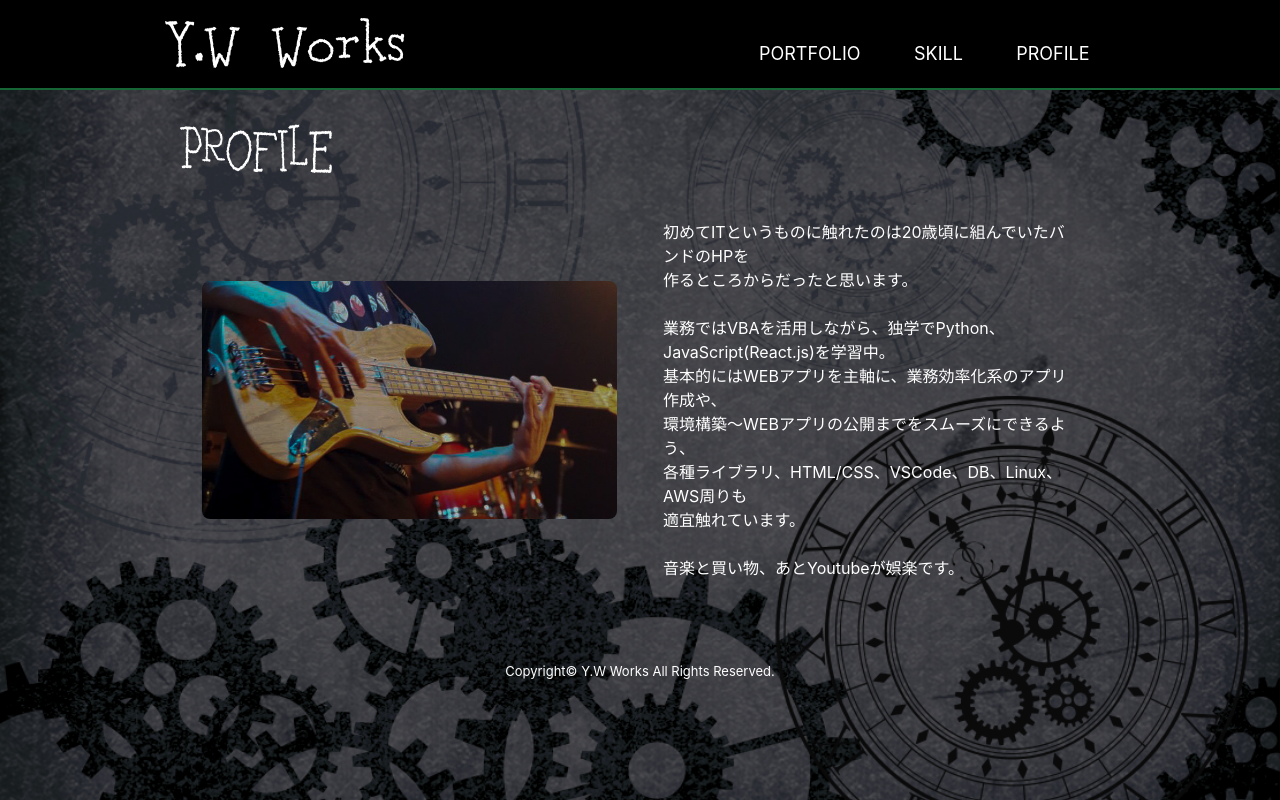
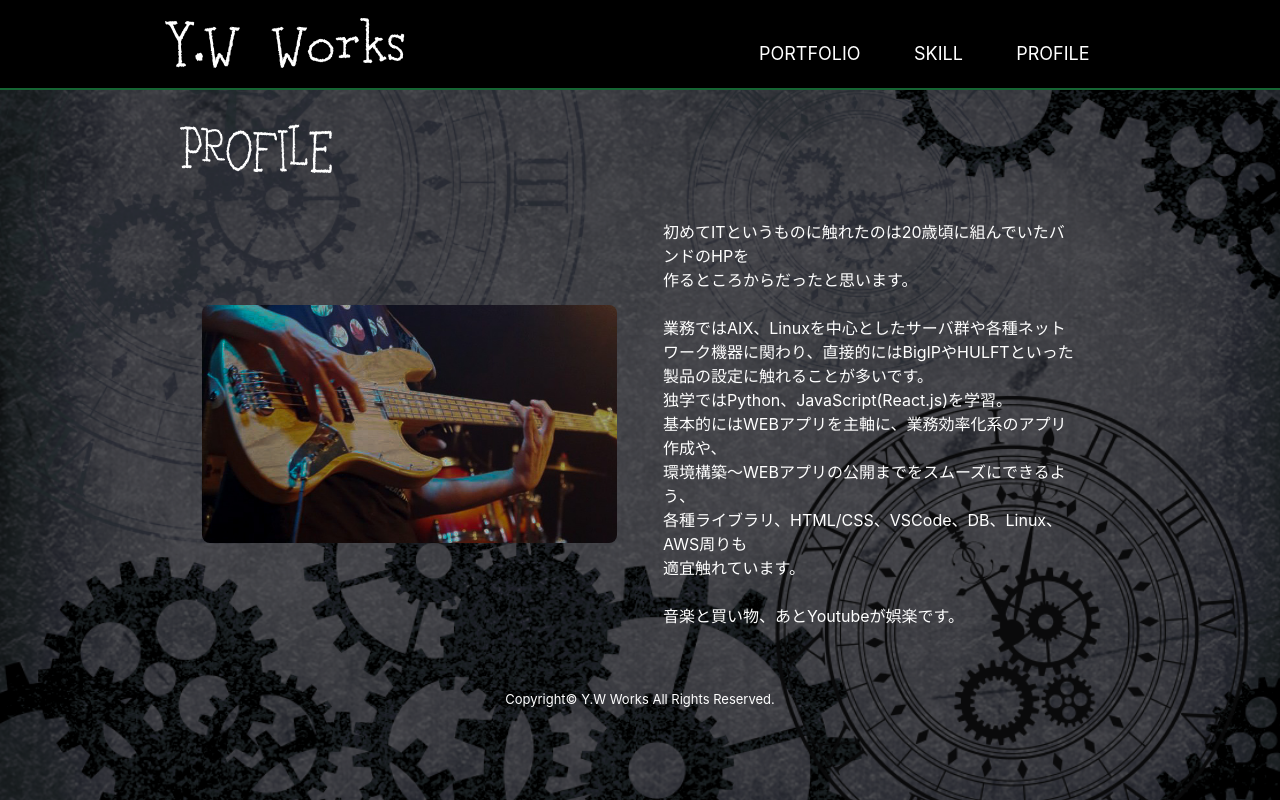
Before and after one commit to Y-Watanabe-Eng/Works, a React (Vite) app: page /Works/Profile in a window 1280 px wide. Built offline with nearby package versions, Linux system fonts and the light colour scheme.

Commit message:
Profile.jsx の更新

```diff
--- a/src/components/Profile.jsx
+++ b/src/components/Profile.jsx
@@ -18,7 +18,8 @@ export const Profile = () => {
             <div>
                 <p className='text-base'>初めてITというものに触れたのは20歳頃に組んでいたバンドのHPを<br/>
                 作るところからだったと思います。</p><br/>
-                <p className='text-base'> 業務ではVBAを活用しながら、独学でPython、JavaScript(React.js)を学習中。<br/>
+                <p className='text-base'> 業務ではAIX、Linuxを中心としたサーバ群や各種ネットワーク機器に関わり、直接的にはBigIPやHULFTといった製品の設定に触れることが多いです。<br/>
+                独学ではPython、JavaScript(React.js)を学習。<br/>
                 基本的にはWEBアプリを主軸に、業務効率化系のアプリ作成や、<br/>
                 環境構築～WEBアプリの公開までをスムーズにできるよう、<br/>
                 各種ライブラリ、HTML/CSS、VSCode、DB、Linux、AWS周りも<br/>
```
